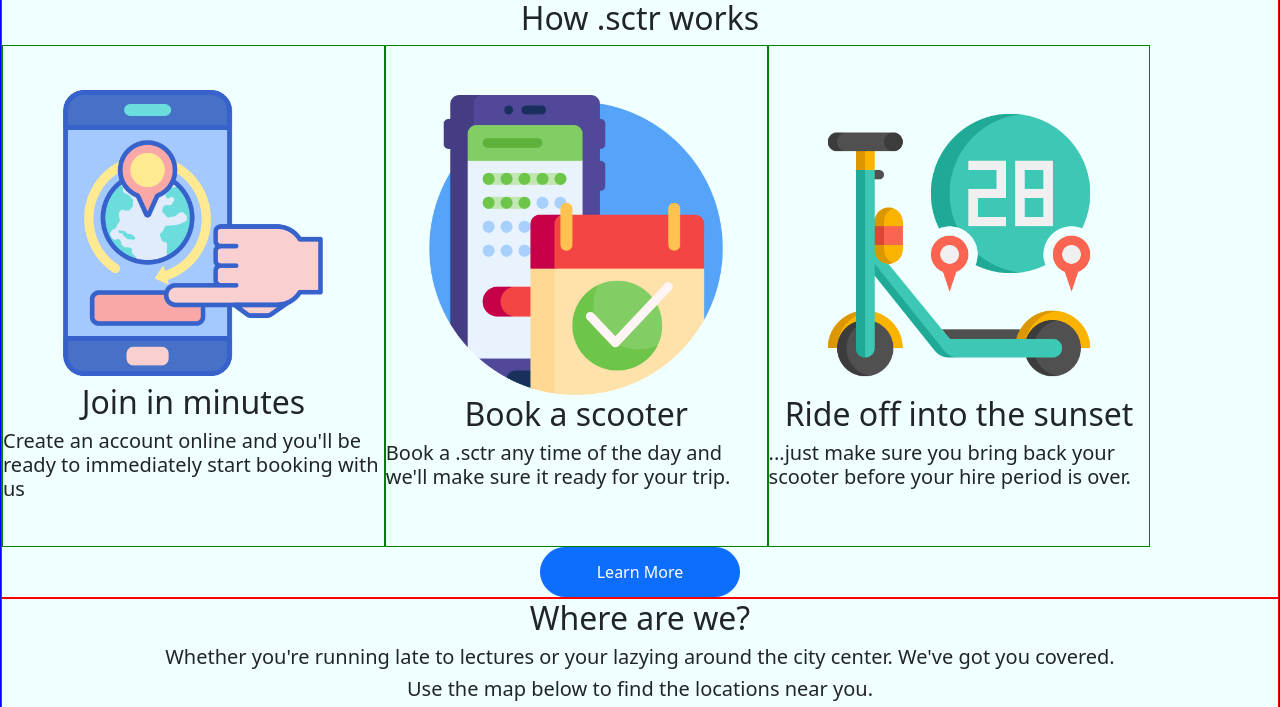
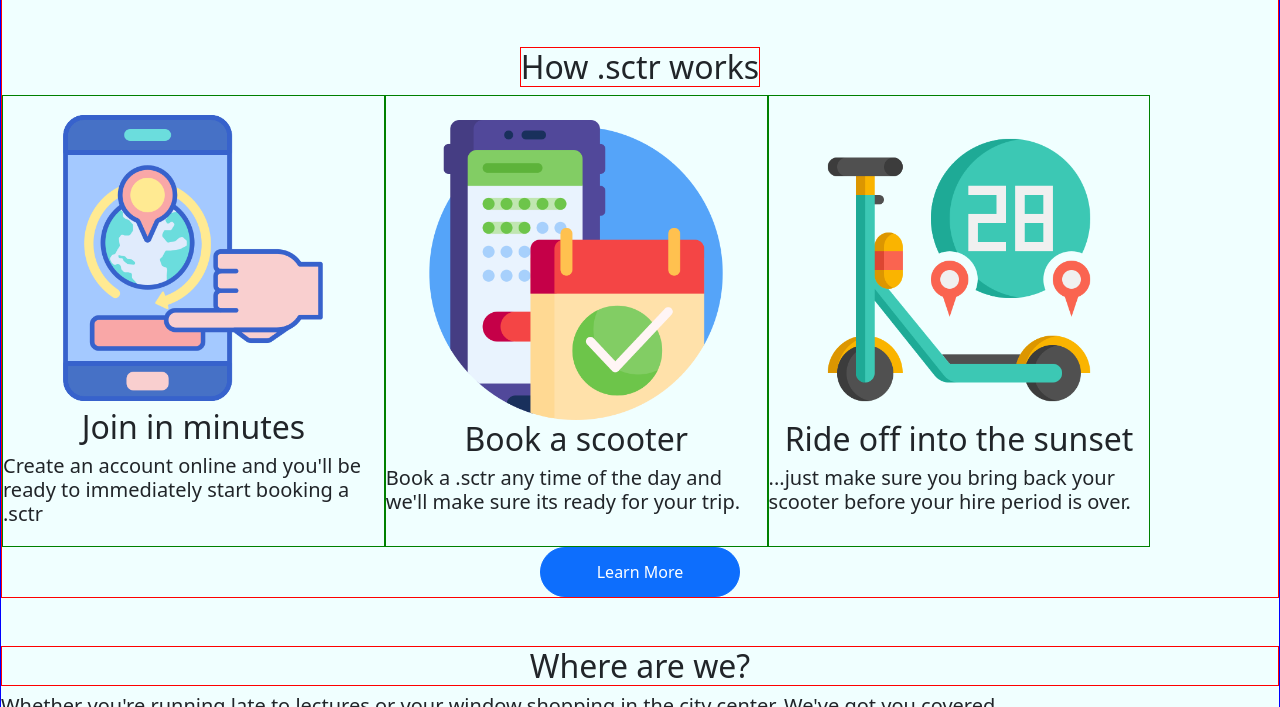
Before and after one commit to Lanrayy/software-engineering-project-comp2913, a Flask app: page / in a window 1280 px wide. Shown: the part 559-1266 px from the top of the page. Run offline with Flask 2, Linux system fonts and the light colour scheme; some libraries are stand-ins or nearby versions.

Commit message:
Completed landing page and added references for images

```diff
--- a/app/static/images/references.txt
+++ b/app/static/images/references.txt
@@ -3,3 +3,4 @@ booking app: https://www.flaticon.com/free-icon/booking-app_2038035
 booking: https://www.flaticon.com/free-icon/booking_2907150
 scooter: https://www.flaticon.com/premium-icon/electric-scooter_3696508?term=scooter&page=1&position=13&page=1&position=13&related_id=3696508&origin=search
 range: https://www.flaticon.com/free-icon/range_3696394?related_id=3696394
+lady-scooter: https://www.vecteezy.com/vector-art/5174128-vector-illustration-of-classic-motorbikes-use-rechargeable-battery-technology-to-support-campaign-for-use-of-renewable-energy-program-can-use-for-web-website-mobile-apps-poster-banner-flyer-homepage
--- a/app/templates/landing_page.html
+++ b/app/templates/landing_page.html
@@ -4,9 +4,8 @@
     <div class="row1">
       <div class="row-1-column-1">
         <div>
-
-            <h1 class="title">Reimagine transport</h1>
-            <p>...as far your wheels can take you</p>
+            <h1 class="title">Reimagine comfort</h1>
+            <h5 class="row-1-subtitle">...as far your wheels can take you</h5>
         </div>
         <div class="call-to-action-buttons">
             <a href="/register"><button type="button" class="btn btn-primary custom-button">Sign Up</button></a>
@@ -14,12 +13,13 @@
         </div>
       </div>
       <div>
-          <img class="image" src="{{url_for('static', filename='images/landing-page-splash.jpg')}}" alt="Splash">
+          <img class="main-image" src="{{url_for('static', filename='images/lady-scooter.jpg')}}" alt="Splash">
       </div>
     </div>
     <div class="row2">
       <div class="">
-          <h2>How .sctr works</h2>
+        <br> <br>
+          <h2 class="row-title">How .sctr works</h2>
       </div>
 
       <div class="windows">
@@ -28,7 +28,7 @@
                   <img class="row-2-image" src="{{url_for('static', filename='images/booking-app.png')}}" alt="Splash">
               </div>
               <h2>Join in minutes</h2>
-              <h5> Create an account online and you'll be ready to immediately start booking with us</h5>
+              <h5 class="row-2-column-description"> Create an account online and you'll be ready to immediately start booking a .sctr</h5>
           </div>
           <div class="row-2-column">
 
@@ -36,7 +36,7 @@
                   <img class="row-2-image" src="{{url_for('static', filename='images/booking.png')}}" alt="Splash">
               </div>
               <h2>Book a scooter</h2>
-              <h5>Book a .sctr any time of the day and we'll make sure it ready for your trip.</h5>
+              <h5 class="row-2-column-description">Book a .sctr any time of the day and we'll make sure its ready for your trip.</h5>
 
 
 
@@ -47,33 +47,36 @@
                   <img class="row-2-image" src="{{url_for('static', filename='images/range.png')}}" alt="Splash">
               </div>
               <h2>Ride off into the sunset</h2>
-              <h5>...just make sure you bring back your scooter before your hire period is over.</h5>
-
+              <h5 class="row-2-column-description">...just make sure you bring back your scooter before your hire period is over.</h5>
 
           </div>
       </div>
       <a href="/info"><button type="button" class="btn btn-primary custom-button">Learn More</button></a>
-
-
-
     </div>
 
     <div class="row3">
-      <div class="row-title">
-          <h2>Where are we?</h2>
-          <h5>Whether you're running late to lectures or your lazying around the city center. We've got you covered. </h5>
-          <h5>Use the map below to find the locations near you. </h5>
+        <br> <br>
+      <div>
+          <h2 class="row-title">Where are we?</h2>
+      </div>
+      <div>
+          <h5 class="row-subtitle">Whether you're running late to lectures or your window shopping in the city center. We've got you covered. </h5>
+          <h5 class="row-subtitle">Use the map below to find our locations near you. </h5>
+      </div>
 
-      </div>
       <div class="map">
           <!-- MAP HERE -->
           <iframe src="https://www.google.com/maps/d/embed?mid=1KtDebi-rELyFWD2SYbJ_qJXrftcFUD9A&hl=en&ehbc=2E312F"></iframe>
       </div>
 
 
+
+
     </div>
+
+    <br><br>
+    <br><br>
 
 
   </div>
-  <h1>.sctr</h1>
 {% endblock %}
```
